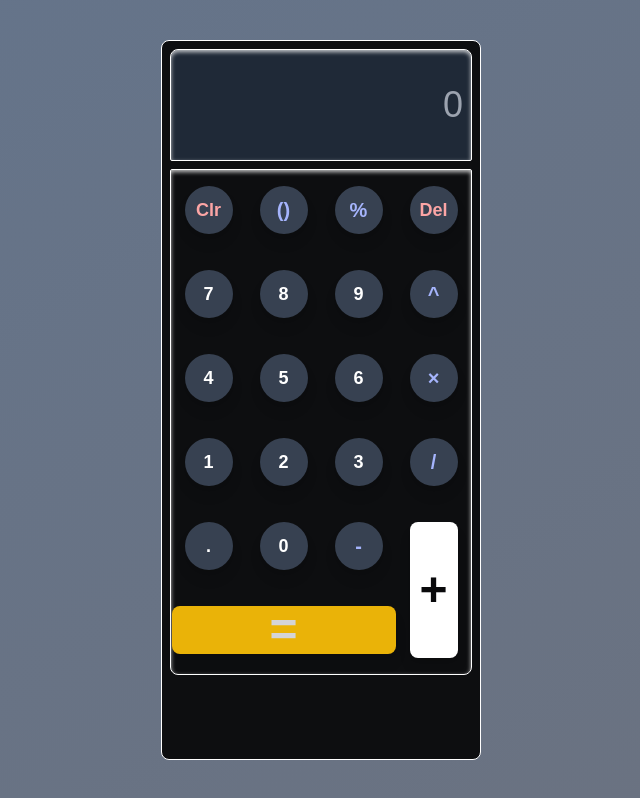
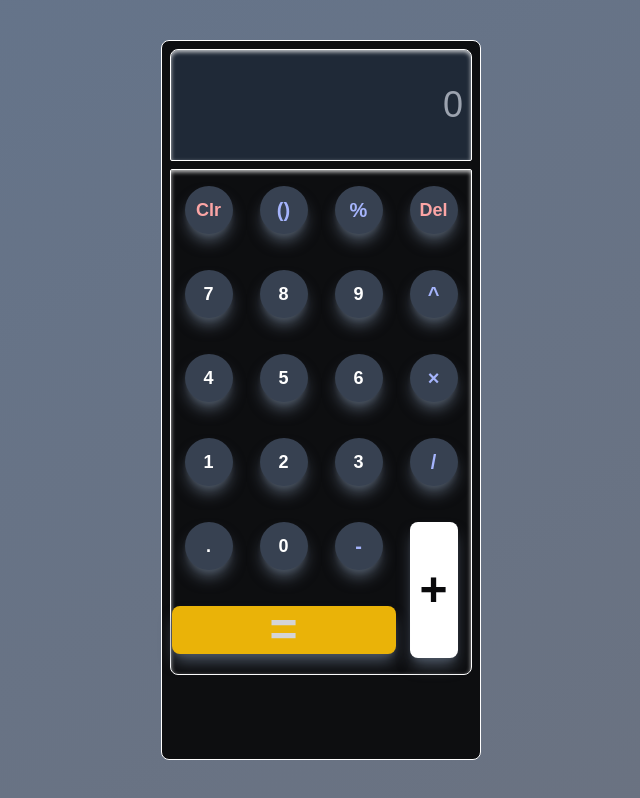
Before and after one commit to ZeeshanZk09/Calculor, a Next.js app: page / in a window 1280 px wide. Shown: the whole page, without its empty margins (319-959 px from the left). Built offline with nearby package versions, Linux system fonts and the light colour scheme.

Commit message:
'updated'

```diff
--- a/src/app/page.tsx
+++ b/src/app/page.tsx
@@ -51,7 +51,7 @@ export default function Home() {
   ];
 
   const btnClasses =
-    "m-4  font-semibold transition-transform transform  hover:scale-105  shadow-lg active:scale-50 justify-self-center outline-none";
+    "m-4  font-semibold transition-transform transform  hover:scale-105  shadow-lg shadow-gray-600 active:scale-50 justify-self-center outline-none";
 
   const [inputValue, setInputValue] = useState("");
   const [lastBracket, setLastBracket] = useState<"(" | ")" | null>(null); // State to track last bracket
@@ -160,7 +160,7 @@ export default function Home() {
                   ? `${btnClasses}
                     w-12 h-12 text-indigo-300 text-xl rounded-full bg-gray-700 hover:scale-105 hover:bg-gradient-to-r hover:from-gray-500 hover:to-slate-500 focus:ring-4 focus:ring-gray-300`
                   : btn === "Del" || btn === "Clr"
-                  ? `${btnClasses} text-red-300 hover:text-red-900 w-12 rounded-full h-12 text-lg  bg-gray-700 hover:bg-gradient-to-r hover:from-gray-300 hover:to-slate-300`
+                  ? `${btnClasses} text-red-300 hover:text-red-900 w-12 rounded-full h-12 text-lg  bg-gray-700 hover:bg-gradient-to-r hover:from-gray-300 hover:to-slate-300 focus:ring-4 focus:ring-gray-600`
                   : btn
                   ? `${btnClasses} text-white w-12 rounded-full h-12 text-lg bg-gray-700 hover:bg-gradient-to-r hover:from-gray-500 hover:to-slate-500 focus:ring-4 focus:ring-gray-300`
                   : ""
```
